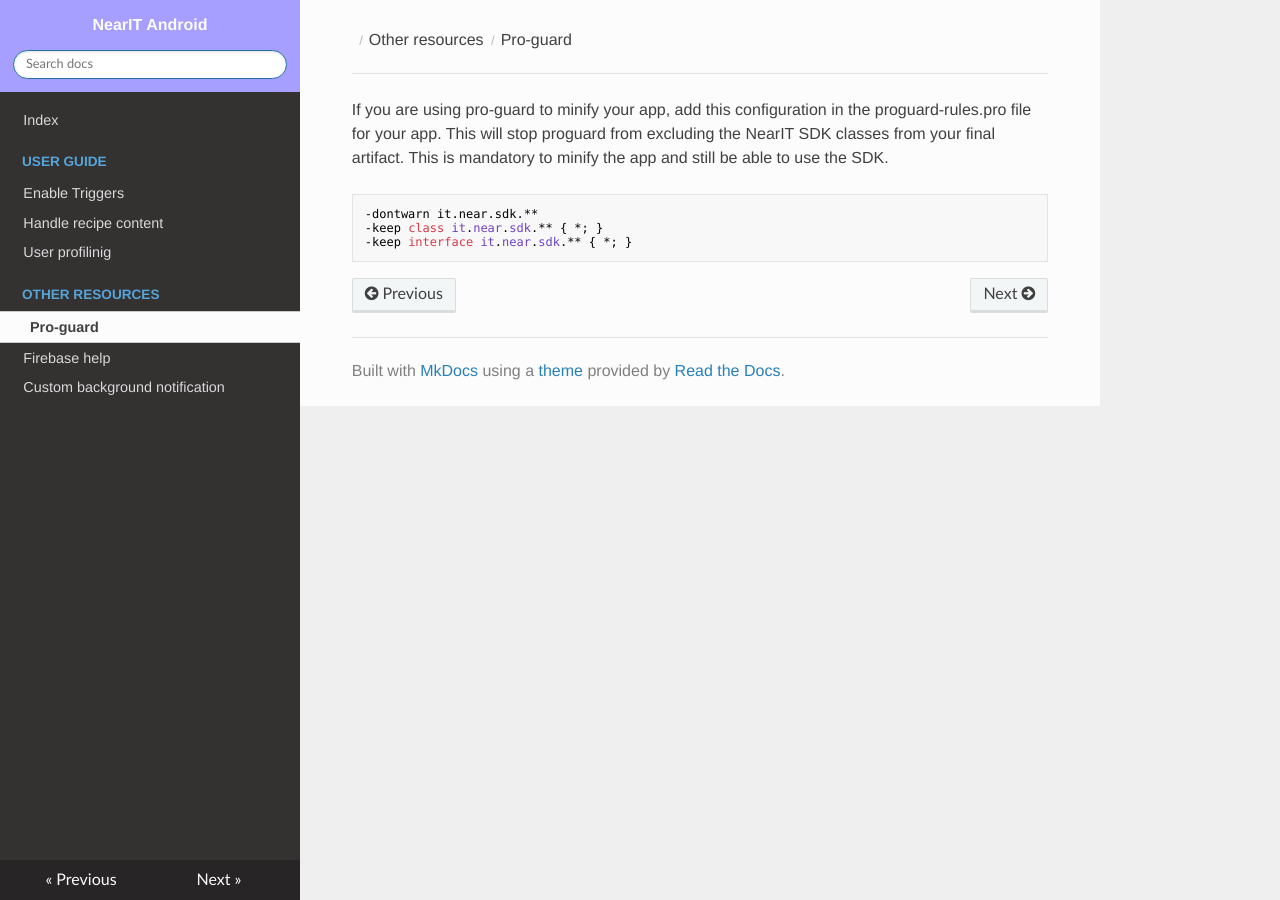
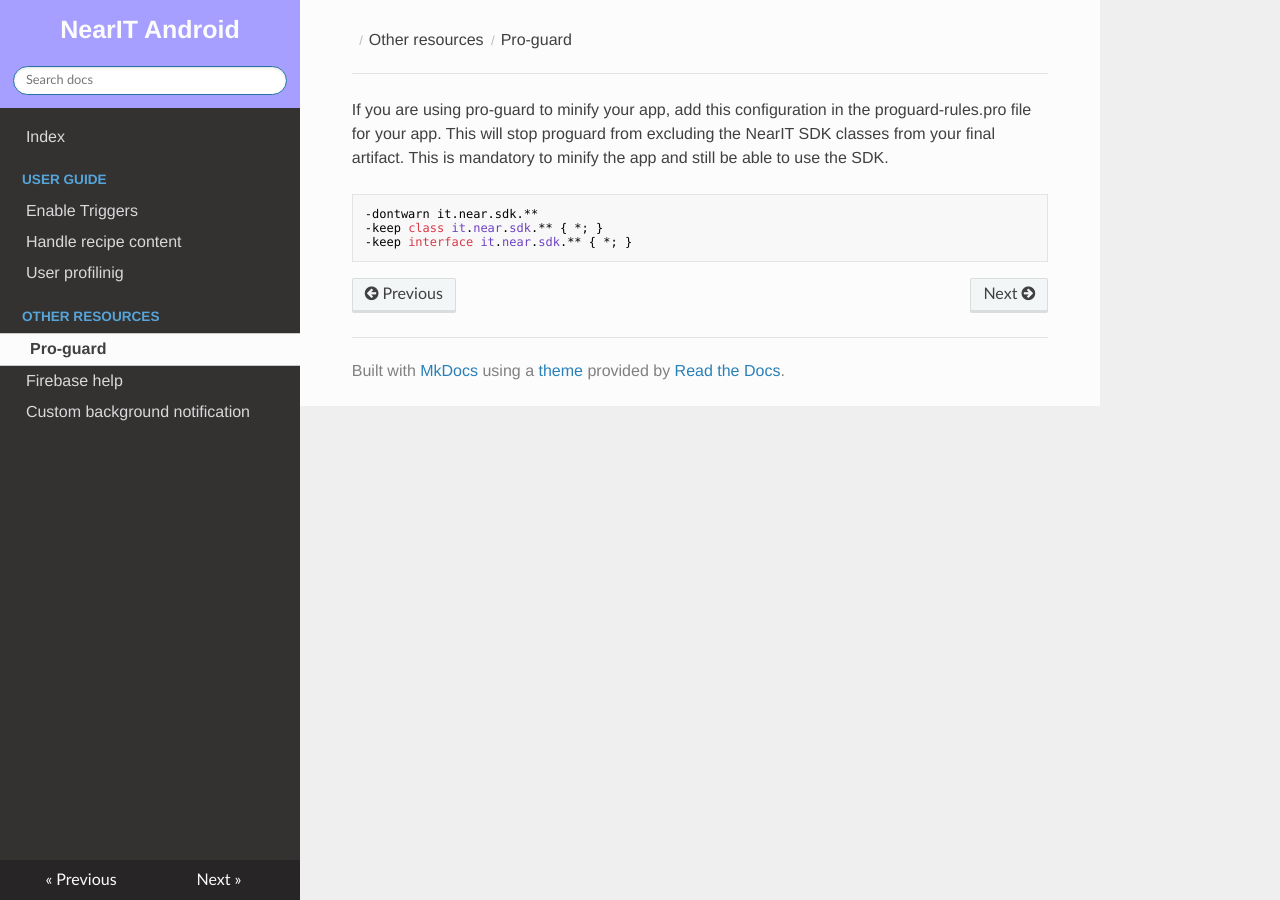
Before and after one commit to nearit/Android-SDK, an MkDocs documentation site: the page built from docs/proguard.md, in a window 1280 px wide. Built offline with MkDocs 1.6.1, drawn with Linux system fonts in a browser that asks for light colours; nearby versions of some CDN libraries; old or Windows-style settings are respelled for this version of MkDocs.

Commit message:
Update docs

```diff
--- a/docs/css/nearitdocs.css
+++ b/docs/css/nearitdocs.css
@@ -7,8 +7,14 @@ body{font-family:'Titillium Web',Raleway,'Helvetica Neue',sans-serif!important}
 .wy-menu-vertical li.current > a  {padding-left:30px !important}
 .wy-menu-vertical li.current ul li a {padding-left:40px !important}
 
-/* change nav icon .fa-home, .icon-home,.fa-home:hover, a.icon-home:hover{clear:both !important; background-image: url('brand-pittogramma-bgtrasparente.png') !important; background-position: 0 5px; background-repeat: no-repeat;height:65px !important; padding:10px 0 10px 50px!important  } */
+/* hide the first child from the list of quicklinks, so we can still have h1 elements on top of md pages */
+.wy-menu-vertical li.current ul li:first-child {display: none}
 
+/* bigger links in left list */
+.wy-menu-vertical a {font-size: 100% !important}
+
+/* bigger nav header font */
+a.icon-home {font-size: 25px !important}
 
 /* remove home icon */
 .fa-home:before, .icon-home:before{content:None !important}
```
Also changed, not shown: docs/index.md (+3 -0 lines).
